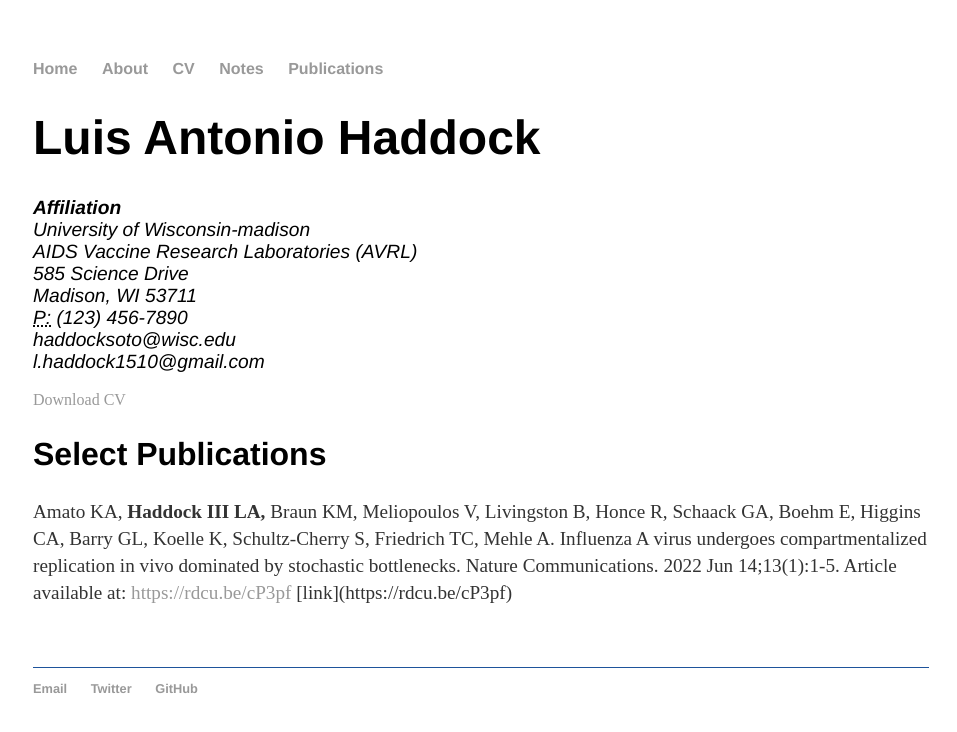
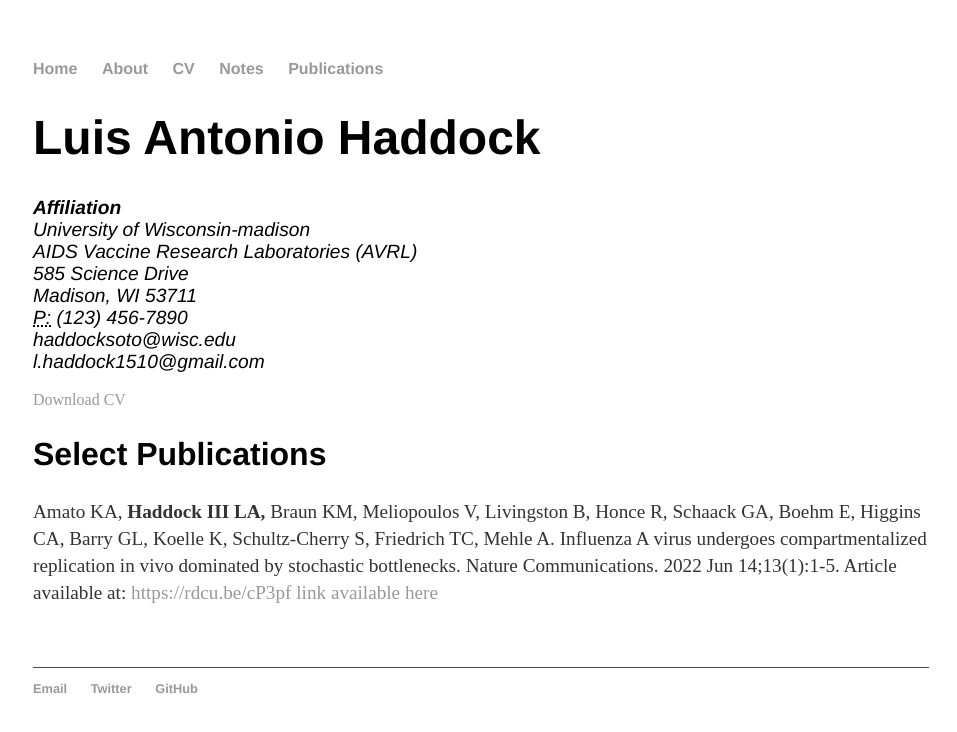
Before and after one commit to haddocksoto/haddocksoto.github.io, a Jekyll site: the page built from cv/index.html, in a window 1280 px wide. Shown: the top 732 px of the page, without its empty margins (159-1116 px from the left). Built offline with Jekyll 4.4.1, drawn with Linux system fonts in a browser that asks for light colours.

Commit message:
Update index.html

```diff
--- a/cv/index.html
+++ b/cv/index.html
@@ -24,6 +24,6 @@
 
 		<h2>Select Publications</h2>
 
-		<p>Amato KA, <strong>Haddock III LA,</strong> Braun KM, Meliopoulos V, Livingston B, Honce R, Schaack GA, Boehm E, Higgins CA, Barry GL, Koelle K, Schultz-Cherry S, Friedrich TC, Mehle A. Influenza A virus undergoes compartmentalized replication in vivo dominated by stochastic bottlenecks. Nature Communications. 2022 Jun 14;13(1):1-5. Article available at: <a href="#">https://rdcu.be/cP3pf</a> [link](https://rdcu.be/cP3pf)
+		<p>Amato KA, <strong>Haddock III LA,</strong> Braun KM, Meliopoulos V, Livingston B, Honce R, Schaack GA, Boehm E, Higgins CA, Barry GL, Koelle K, Schultz-Cherry S, Friedrich TC, Mehle A. Influenza A virus undergoes compartmentalized replication in vivo dominated by stochastic bottlenecks. Nature Communications. 2022 Jun 14;13(1):1-5. Article available at: <a href="#">https://rdcu.be/cP3pf</a> <a href="https://rdcu.be/cP3pf">link available here</a>
 
 	</div>
```
